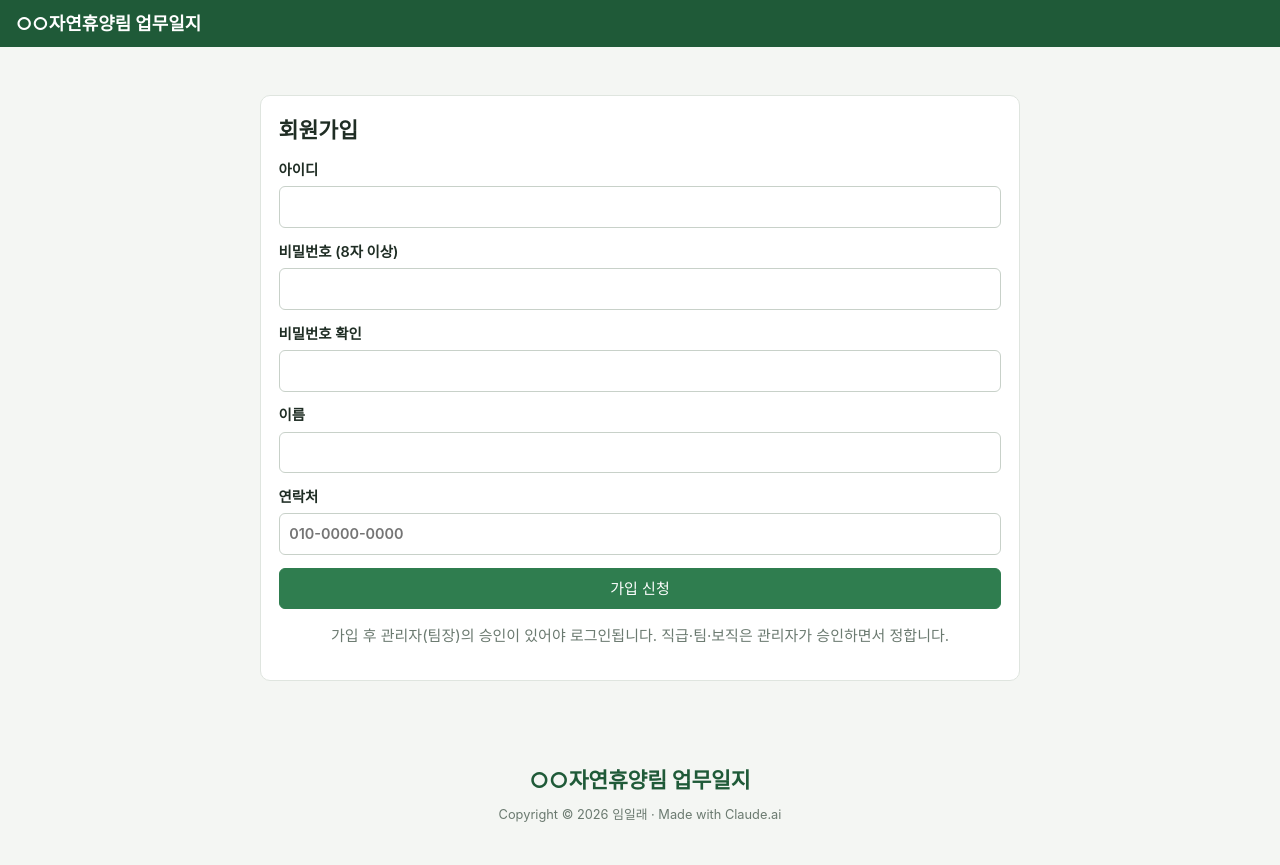
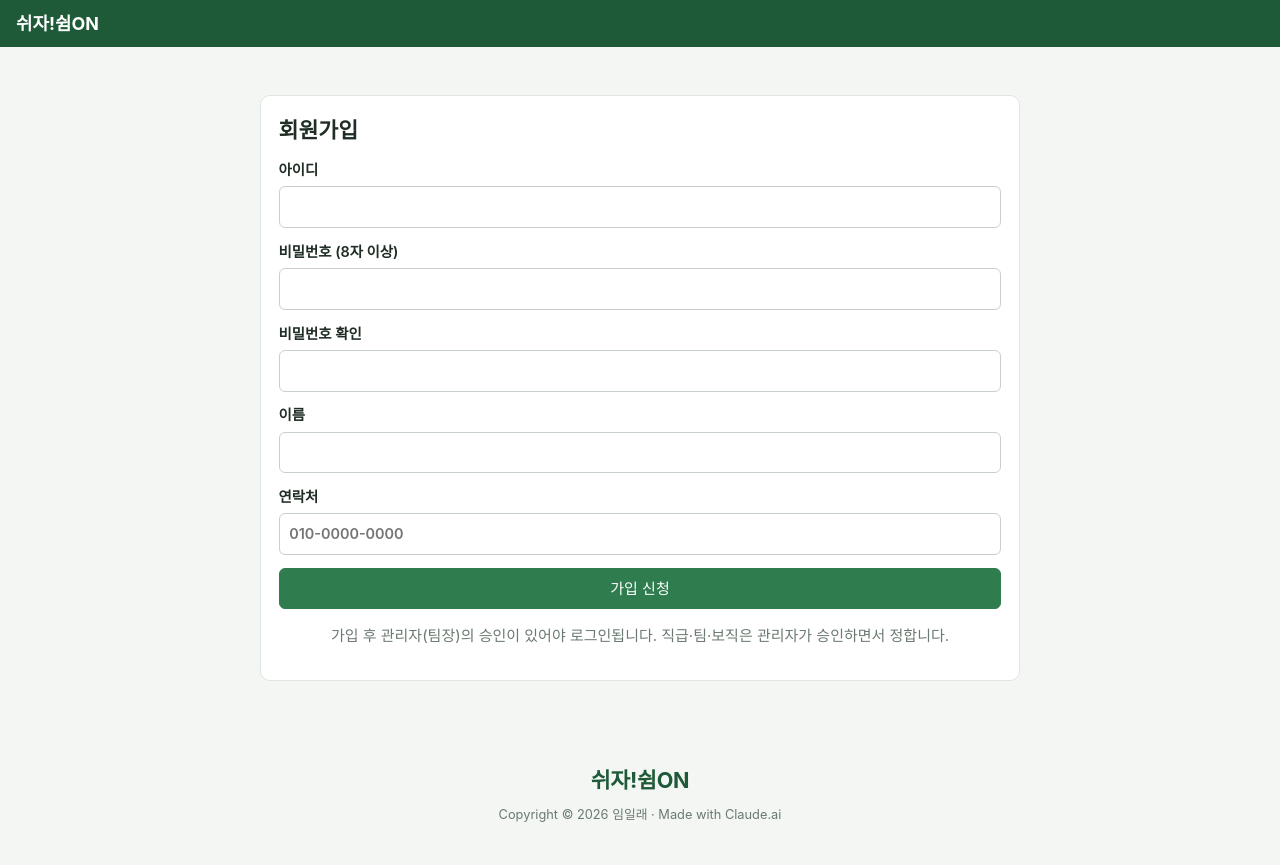
Before and after one commit to Steadrrr/website, a PHP site: page /register.php in a window 1280 px wide. Run offline with PHP 8.4, Linux system fonts and the light colour scheme; the visitor is signed in with stand-in values (Sample User, id 1); data that the repository does not hold is empty; some libraries are stand-ins or nearby versions.

Commit message:
사이트 이름 「쉬자!쉼ON」, 설정 › 기본 정보에서 이름 바꾸기 [데모배포]
- settings.site_name 이 있으면 config 의 site_name 대신 사용 (체험판은 config.demo.php 이름만)
- DB_VERSION 54: site_name '쉬자!쉼ON' 기본 등록 (이미 있으면 그대로)
- 체험판 이름, 설명서·계획 문서 이름 변경, 도움말·업데이트·README·캡처

Co-Authored-By: Claude Opus 5.5 <noreply@anthropic.com>
Claude-Session: https://claude.ai/code/session_01VfXskRVsxbLKKHr8d49Cfn

```diff
--- a/app/bootstrap.php
+++ b/app/bootstrap.php
@@ -137,6 +137,11 @@ if ($dbOk && db_version() < DB_VERSION) {
     }
 }
 if ($dbOk) demo_maybe_reset(); // 체험용 데모 사이트: 날짜가 바뀌면 가상 자료를 새로 만든다 (운영 사이트는 아무것도 안 함)
+// 사이트 이름: 설정 › 기본 정보에서 정한 이름이 있으면 그것을 쓴다 (없으면 config.php 의 site_name)
+//  체험판은 누구나 관리자로 들어오므로 설정 이름을 쓰지 않고 config.demo.php 의 이름만 쓴다
+$GLOBALS['CONFIG']['site_name_file'] = config('site_name', '');
+if ($dbOk && !is_demo() && ($siteName = trim((string) setting('site_name', ''))) !== '') $GLOBALS['CONFIG']['site_name'] = $siteName;
+unset($siteName);
 unset($dbOk);
 
 $https = ($_SERVER['HTTPS'] ?? '') === 'on' || ($_SERVER['HTTP_X_FORWARDED_PROTO'] ?? '') === 'https';
--- a/app/changelog.php
+++ b/app/changelog.php
@@ -7,6 +7,10 @@ defined('APP_ROOT') || exit;
  *   ['date' => 'YYYY-MM-DD', 'title' => '한 줄 요약', 'items' => ['자세한 내용', ...], 'menu' => '관련 메뉴(선택)']
  */
 const CHANGELOG = [
+    ['date' => '2026-10-23', 'title' => '사이트 이름 「쉬자!쉼ON」, 설정에서 이름 바꾸기', 'menu' => '설정', 'items' => [
+        "사이트 이름을 '쉬자!쉼ON'으로 바꿨습니다 (상단 제목·로그인 화면·인쇄 제목·청소관리 앱 이름).",
+        "앞으로 이름은 설정 › 기본 정보의 '사이트 이름'에서 바꿉니다. 비우면 예전처럼 서버 설정 파일의 이름을 씁니다.",
+    ]],
     ['date' => '2026-10-22', 'title' => '🔁 AI 분석: 지난 예측 되돌아보기 (예측 vs 실제)', 'menu' => 'AI 분석', 'items' => [
         "AI 분석 화면의 '🔁 지난 예측 되돌아보기'에서 날짜(4주 전·8주 전·작년 이맘때·직접 고르기)를 고르면, 그날까지의 기록만 보고 같은 규칙으로 '그다음 4주'를 예측했을 때 실제로 맞았는지 보여 줍니다.",
         '결과는 ✅ 실제로 일어남 / 🟡 비슷한 일(같은 객실 다른 민원, 4주 뒤 석 달 안 고장 등) / ⬜ 안 일어남 으로 표시하고, 그 4주에 생겼지만 예측에 없던 일도 따로 보여 줍니다.',
--- a/app/config.demo.php
+++ b/app/config.demo.php
@@ -10,6 +10,6 @@ if (!is_file($main)) return null;
 return [
     'demo'      => true,
     'base_url'  => '/demo',
-    'site_name' => '쉬자ON',
+    'site_name' => '쉬자!쉼ON',
     'debug'     => false,
 ] + (require $main);
--- a/app/help.php
+++ b/app/help.php
@@ -466,7 +466,7 @@ HTML],
 HTML],
             ['id' => 'set_general', 'title' => '기본 정보 · 조직 구성 · 시설 구역 · 장비 분류', 'keys' => ['settings', 'settings_general', 'settings_org', 'settings_facility', 'settings_equipment'], 'img' => ['set_general.jpg' => '기본 정보', 'set_org.jpg' => '조직 구성 — 팀별 시설점검·시설물 사용'], 'body' => <<<'HTML'
 <ul>
-  <li><b>기본 정보</b>: 조직도의 상위 부서·사업장 이름. <b>조직 구성</b>: 팀·반 추가·이름·순서.</li>
+  <li><b>기본 정보</b>: 조직도의 상위 부서·사업장 이름, <b>사이트 이름</b>(상단 제목·로그인 화면·인쇄 제목, 비우면 서버 설정 파일의 이름). <b>조직 구성</b>: 팀·반 추가·이름·순서.</li>
   <li>조직 구성의 팀마다 <b>시설점검·시설물</b> 체크: 끄면 그 팀이 시설관리 › 시설점검·시설물과 시설 구역·건물에서 빠집니다 (시설을 관리하지 않고 프로그램만 하는 팀 등).
     이미 작성한 점검일지와 등록한 시설은 지워지지 않고, 다시 켜면 그대로 보입니다. 새 팀은 켜진 상태로 만들어집니다. 장비 메뉴에는 영향이 없습니다.</li>
   <li><b>시설 구역·건물</b>, <b>장비 분류</b>: 팀별 분류 (세부시설·장비 등록은 각 메뉴에서 주무관 이상).</li>
--- a/app/migrate.php
+++ b/app/migrate.php
@@ -6,7 +6,7 @@ defined('APP_ROOT') || exit;
  * 새 버전 파일을 FTP로 덮어쓰기만 하면, 첫 접속 때 부족한 테이블/컬럼을 만든다.
  * (기존 자료는 그대로 유지)
  */
-const DB_VERSION = 53;
+const DB_VERSION = 54;
 
 function db_version(): int
 {
@@ -436,6 +436,11 @@ function db_migrate(): void
 
     // 53) v52 → v53: AI 분석 결과 ai_insights (1) 단계에서 생성) — AI 분석 메뉴, 예측을 저장해 두고 실제와 비교
 
+    // 54) v53 → v54: 사이트 이름을 설정(settings.site_name)에서 바꿀 수 있게 — 새 이름 '쉬자!쉼ON' (이미 정해 둔 이름이 있으면 그대로)
+    if (db_version() < 54) {
+        $pdo->exec("INSERT IGNORE INTO settings (name, value) VALUES ('site_name', '쉬자!쉼ON')");
+    }
+
     $pdo->prepare("INSERT INTO settings (name, value) VALUES ('db_version', ?) ON DUPLICATE KEY UPDATE value = VALUES(value)")
         ->execute([(string) DB_VERSION]);
 }
--- a/dev/contest-description.txt
+++ b/dev/contest-description.txt
@@ -1,6 +1,6 @@
 매력양평 공무원 AI·데이터 업무혁신 경진대회 과제설명서
 
-「쉬자ON」 휴양시설 현장업무 원스톱 플랫폼
+「쉬자!쉼ON」 휴양시설 현장업무 원스톱 플랫폼
 ― 흩어진 현장 기록을 한곳에 모으고, 쌓인 데이터로 AI가 민원·고장을 미리 알려 줍니다 ―
 
 2026. 10.
@@ -8,7 +8,7 @@
 
 
 □ 작품 개요
- ○ 작품명: 쉬자ON (양평 쉬자파크 업무 플랫폼)
+ ○ 작품명: 쉬자!쉼ON (양평 쉬자파크 업무 플랫폼)
  ○ 분야: 생성형 AI를 활용한 행정업무 혁신 (바이브 코딩 + 데이터 분석·예측)
  ○ 대상 업무: 쉬자파크 숙박·공원 운영 (객실 19실, 치유센터, 산림교육센터, 공원 시설)
  ○ 개발 방법: 담당 공무원이 AI(Claude)와 대화하며 직접 제작 (외부 용역 없음, 개발비 0원)
@@ -77,7 +77,7 @@
   ○ 벌집: 2026. 5. 9. 민원 2건 → 경고 → 실제 5. 15.~6. 28. 벌집 6건, 쏘임 사고 1건
  □ 시사점
   ○ 기록만 남아 있으면 같은 설비가 또 고장 나는 것은 미리 알 수 있음
-  ○ 기록이 흩어지고 이름이 제각각이면 예측이 어려움 → 쉬자ON은 같은 이름·같은 분류로 기록이 쌓여 쓸수록 정확해짐
+  ○ 기록이 흩어지고 이름이 제각각이면 예측이 어려움 → 쉬자!쉼ON은 같은 이름·같은 분류로 기록이 쌓여 쓸수록 정확해짐
 
 
 4. 실제 사용과 개선 기록
```
Also changed, not shown: dev/contest-data-analysis.md (+3 -3 lines), dev/contest-plan.md (+3 -3 lines), dev/demo-setup.md (+1 -1 lines), settings.php (+6 -1 lines), README.md, assets/help/set_general.jpg.
